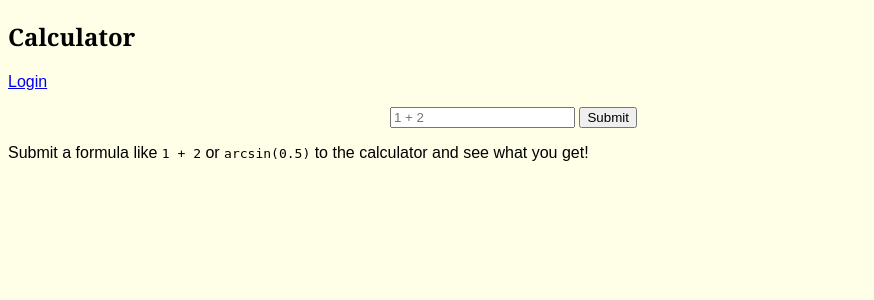
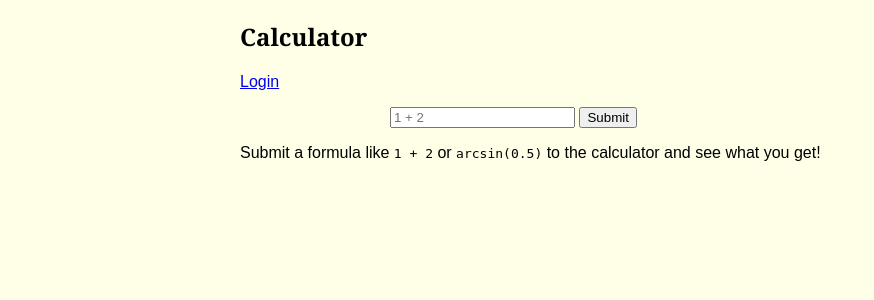
Before and after one commit to cs1520/calculator, a Flask app: page / in a window 1280 px wide. Shown: the top 300 px of the page, without its empty margins (0-874 px from the left). Run offline with Flask 2, Linux system fonts and the light colour scheme.

Commit message:
Center the design of the webpage

```diff
--- a/static/style.css
+++ b/static/style.css
@@ -1,4 +1,6 @@
 body {
+  margin: 0 auto;
+  max-width: 50em;
   background-color: rgb(255, 255, 232);
   font-family: Arial, Helvetica, sans-serif;
 }
```
